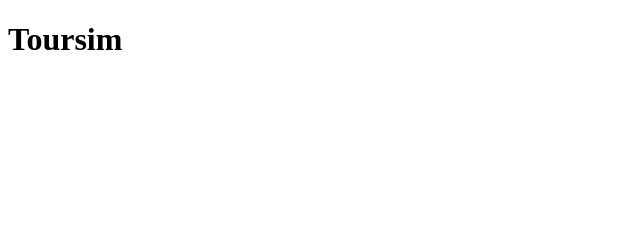
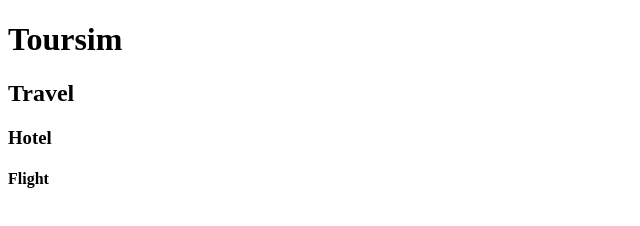
Before and after one commit to sugamxz/Web-development-tourism, a plain HTML site: page index.html in a window 1280 px wide. Shown: the whole page, without its empty margins (0-640 px from the left). Drawn offline with Linux system fonts and the light colour scheme.

Commit message:
Update index.html

```diff
--- a/index.html
+++ b/index.html
@@ -5,6 +5,9 @@
     <meta name="viewport" content="width=device-width, initial-scale=1.0">
     <title>Document</title>
     <h1>Toursim</h1>
+    <h2>Travel</h2>
+    <h3>Hotel</h3>
+    <h4>Flight</h4>
 </head>
 <body>
 
```
